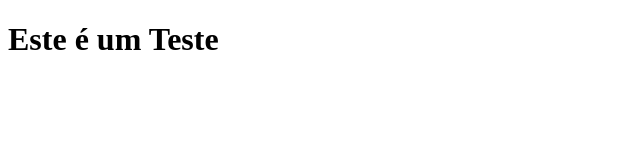
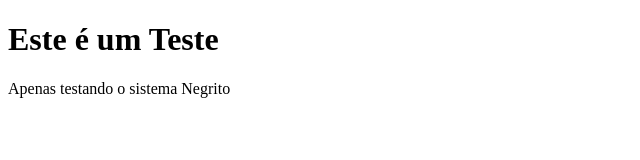
Before and after one commit to Consultoriatx/teste-estevao, a plain HTML site: page index.html in a window 1280 px wide. Shown: the whole page, without its empty margins (0-640 px from the left). Drawn offline with Linux system fonts and the light colour scheme.

Commit message:
Add tags p and strong

```diff
--- a/index.html
+++ b/index.html
@@ -7,5 +7,6 @@
 
 <body>
 <h1>Este é um Teste</h1>
+<p>Apenas testando o sistema <stron>Negrito</stron></p>
 </body>
 </html>
```
